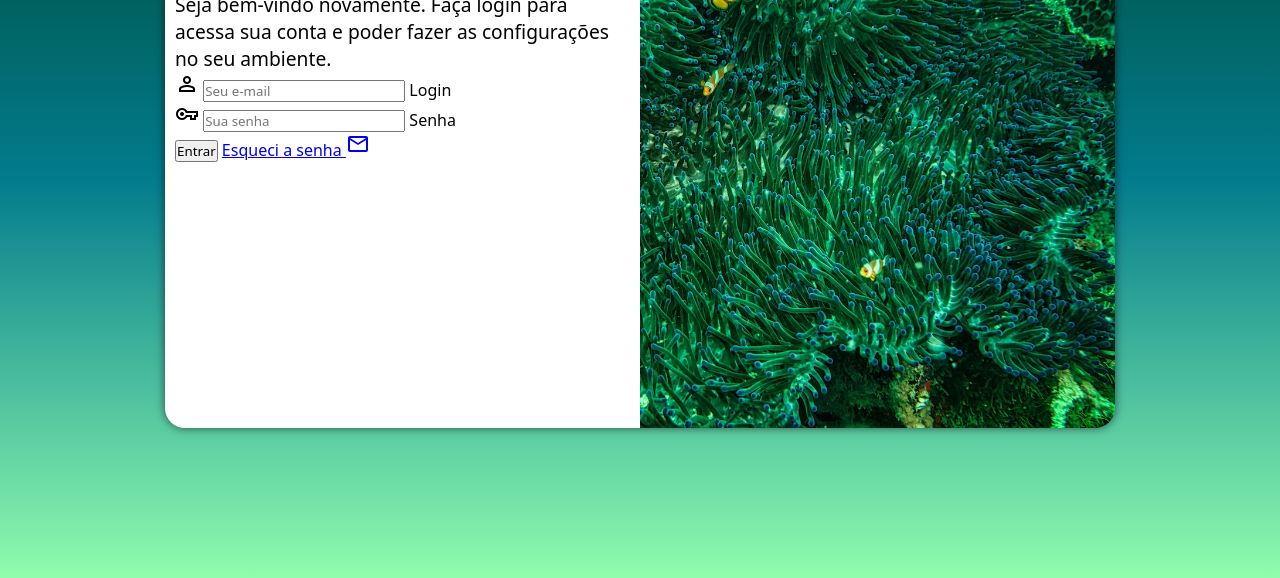
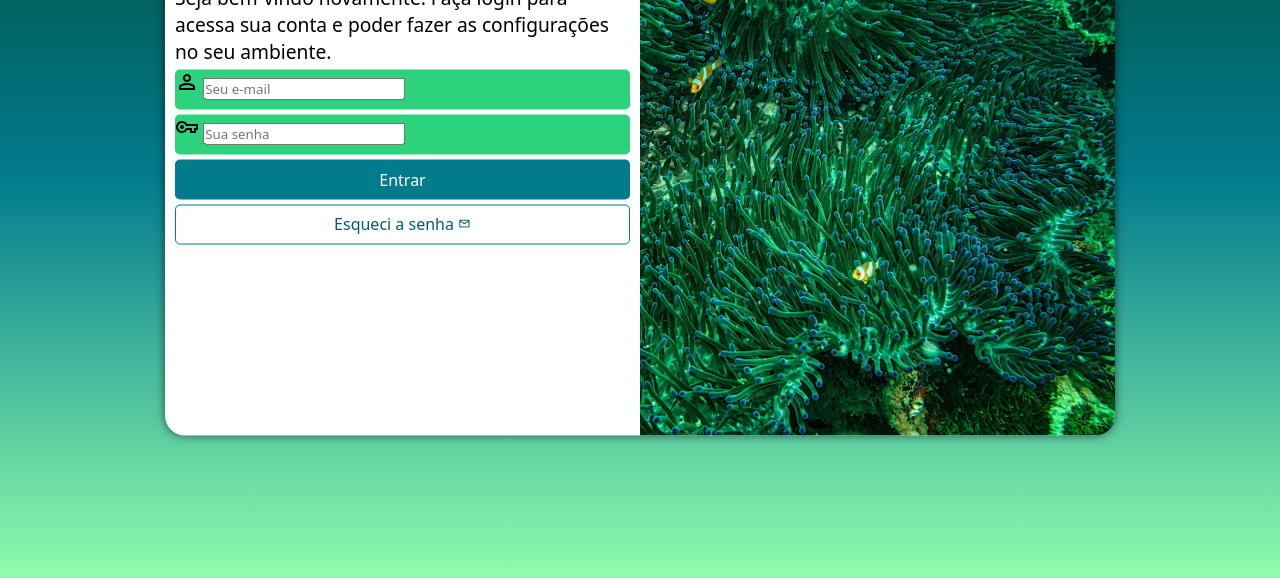
Before and after one commit to Lucamatos/projeto-login, a plain HTML site: page index.html in a window 1280 px wide. Shown: the part 222-800 px from the top of the page. Drawn offline with nearby package versions, Linux system fonts and the light colour scheme.

Commit message:
att projeto login

```diff
--- a/estilos/style.css
+++ b/estilos/style.css
@@ -33,8 +33,8 @@ section#login {
     overflow: hidden;
 
     background-color: white;
-    width: 250px;
-    height: 500px;
+    width: 255px;
+    height: 515px;
     border-radius: 20px;
     box-shadow: 0px 0px 10px rgba(0, 0, 0, 0.597);
 
@@ -63,3 +63,56 @@ div#formulario > h1 {
 div#formulario > p {
     font-size: 0.8em;
 }
+
+form > div.campo {
+    background-color: #2DD37C;
+    width: 100%;
+    display: block;
+    height: 40px;
+    border-radius: 5px;
+    margin: 5px 0px;
+}
+
+div.campo > label {
+    display: none;
+}
+
+form > input[type=submit] {
+    display: block;
+    font-size: 1em;
+    width: 100%;
+    height: 40px;
+    background-color: #027B8D;
+    color: white;
+    border: none;
+    border-radius: 5px;
+    cursor: pointer;
+}
+
+form > input[type=submit]:hover {
+    background-color: #015d6c;
+}
+
+form > a.botao {
+    display: block;
+    text-align: center;
+    font-size: 1em;
+    width: 100%;
+    height: 40px;
+    padding-top: 7px;
+    margin-top: 5px;
+    background-color: white;
+    color:#015d6c ;
+    border: 1px solid #027B8D;
+    border-radius: 5px;
+    text-decoration: none;
+}
+
+form > a.botao:hover {
+    background-color: #01b8d4;
+    color: white;
+}
+
+form > a.botao > i {
+    font-size: 0.8em;
+}
--- a/index.html
+++ b/index.html
@@ -25,15 +25,15 @@
                             person
                             </span>
                         <input type="email" name="login" id="ilogin" placeholder="Seu e-mail" required autocomplete="email" maxlength="30">
-                        <label for="ilogin">Login </label>
+                        <label for="ilogin">Login</label>
                     </div>
                     <div class="campo">
                         <i class="material-symbols-outlined">vpn_key</i>
-                        <input type="password" name="senha" id="isenha" placeholder="Sua senha" required autocomplete="current-password" minlength="8" maxlength="20">
-                        <label for="isenha">Senha </label>
+                        <input type="password" name="senha" id="isenha" placeholder="Sua senha" required autocomplete="current-password" minlength="8" maxlength="20" size="20">
+                        <label for="isenha">Senha</label>
                     </div>
                     <input type="submit" value="Entrar">
-                    <a href="esqueci.html">
+                    <a href="esqueci.html" class="botao">
                         Esqueci a senha <i class="material-symbols-outlined">mail</i>
                     </a>
                 </form>
```
